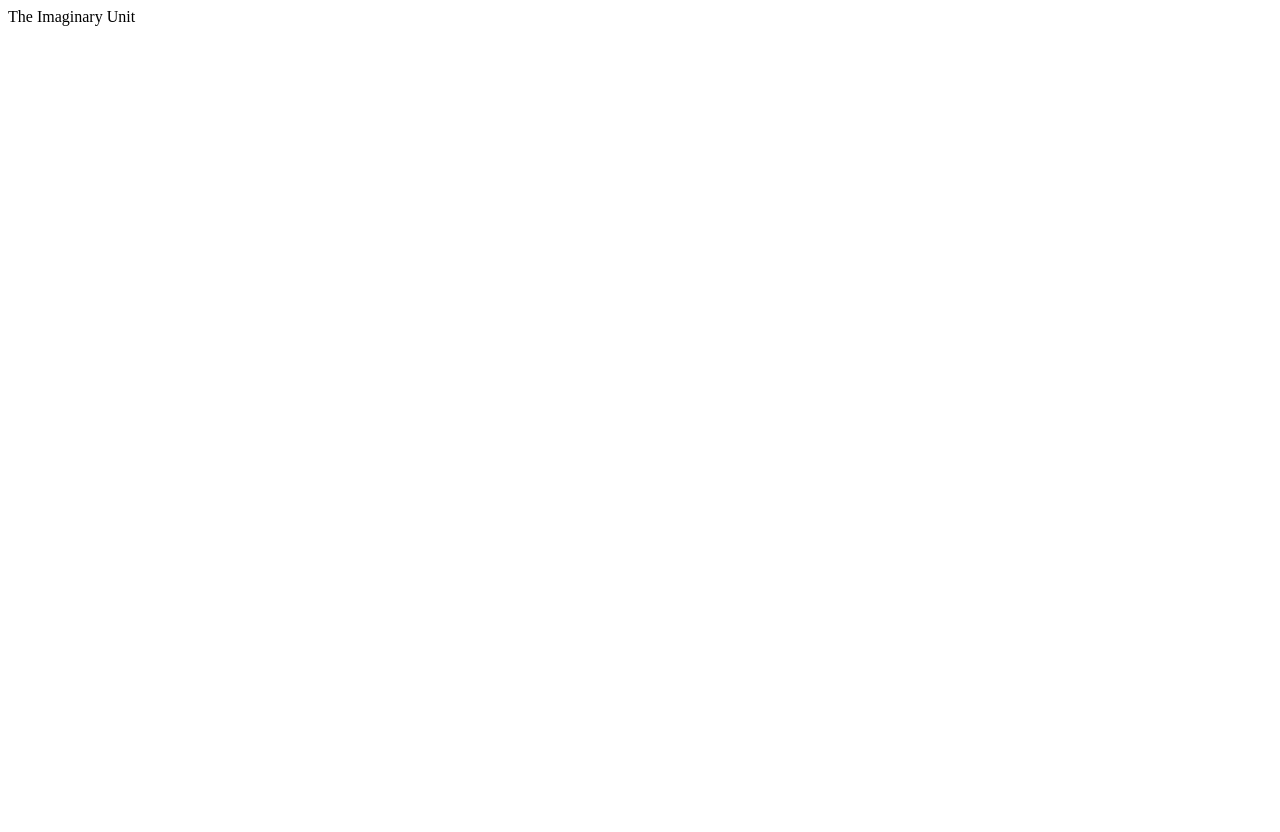
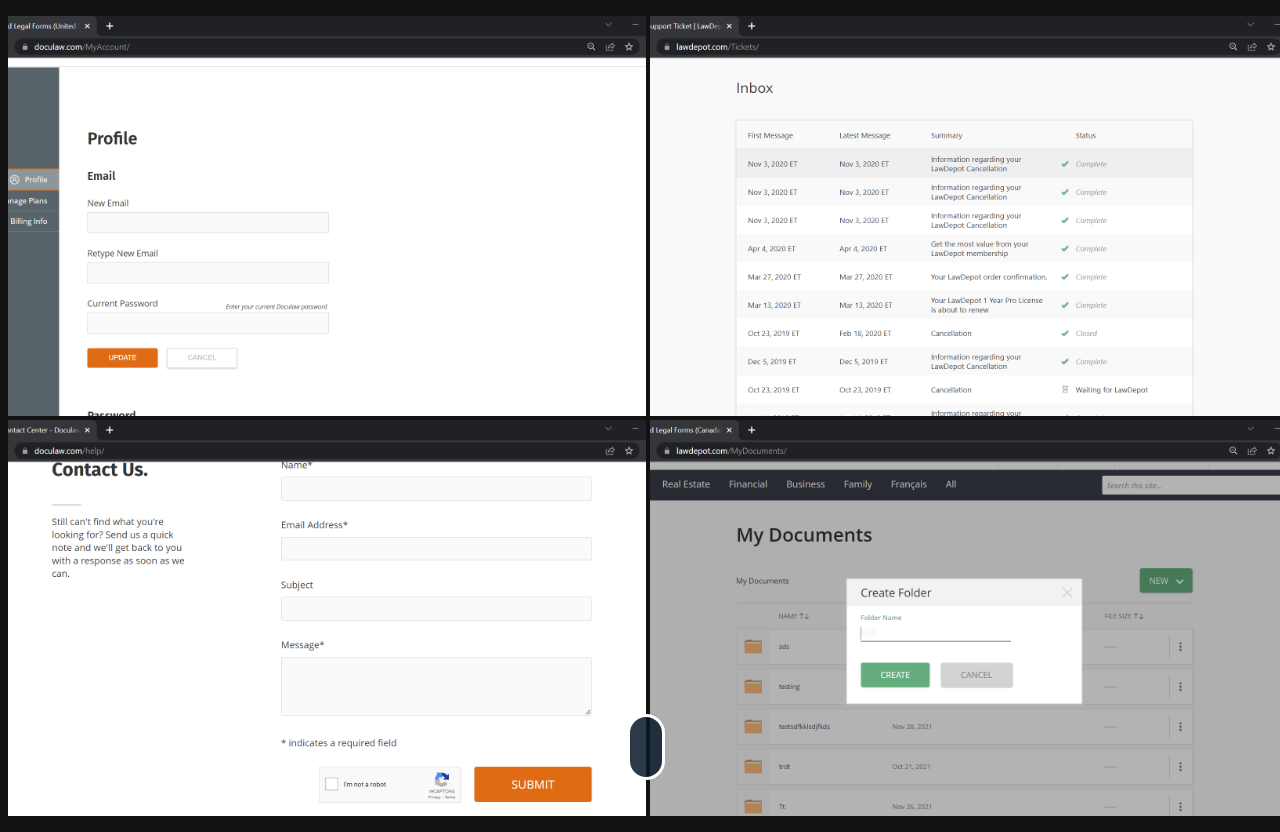
Before and after one commit to ppadam2/the-web-unit, a React (Create React App) app: page / in a window 1280 px wide. Before the commit the page ends 800 px from the top, so only its background shows below. Built offline with nearby package versions, Linux system fonts and the light colour scheme.

Commit message:
Added changes for ImageList component

```diff
--- a/package.json
+++ b/package.json
@@ -3,12 +3,18 @@
   "version": "0.1.0",
   "private": true,
   "dependencies": {
+    "@emotion/react": "^11.9.0",
+    "@emotion/styled": "^11.8.1",
+    "@fontsource/roboto": "^4.5.7",
+    "@mui/icons-material": "^5.8.3",
+    "@mui/material": "^5.8.3",
     "@testing-library/jest-dom": "^5.16.4",
     "@testing-library/react": "^13.3.0",
     "@testing-library/user-event": "^13.5.0",
     "react": "^18.1.0",
     "react-dom": "^18.1.0",
     "react-scripts": "5.0.1",
+    "sass": "^1.52.2",
     "web-vitals": "^2.1.4"
   },
   "scripts": {
--- a/src/App.js
+++ b/src/App.js
@@ -1,7 +1,9 @@
+import ImageList from "./Components/ImageList/ImageList.js";
+
 function App() {
   return (
     <div className="App">
-      The Imaginary Unit
+      <ImageList />
     </div>
   );
 }
--- /dev/null
+++ b/src/Components/ImageList/ImageList.js
@@ -0,0 +1,174 @@
+import React, {useState} from "react";
+import ImageList from '@mui/material/ImageList';
+import ImageListItem from '@mui/material/ImageListItem';
+import Mouse from '../Mouse/Mouse.js'
+import "./ImageList.scss";
+
+export default function StandardImageList() {
+    const itemData = [ // To Do: Figure out a way to fetch this data programmatically
+        {
+            img: '/assets/images/LawDepot/Change-Email-Address.PNG',
+            title: 'Change Email Address',
+        },
+        {
+            img: '/assets/images/LawDepot/Communication-Center.PNG',
+            title: 'Communication Center',
+        },
+        {
+            img: '/assets/images/LawDepot/Contact-Form.PNG',
+            title: 'Contact Form',
+        },
+        {
+            img: '/assets/images/LawDepot/Create-Folder-Popup.PNG',
+            title: 'Create Folder Pop Up',
+        },
+        {
+            img: '/assets/images/LawDepot/Delete-Popup.PNG',
+            title: 'Delete Pop Up',
+        },
+        {
+            img: '/assets/images/LawDepot/Doculaw-Home-Page.PNG',
+            title: 'Doculaw Home Page',
+        },
+        {
+            img: '/assets/images/LawDepot/Document-History-Popup.PNG',
+            title: 'Document History Pop up',
+        },
+        {
+            img: '/assets/images/LawDepot/File-Upload.PNG',
+            title: 'File Upload',
+        },
+        {
+            img: '/assets/images/LawDepot/Folder-Navigation.PNG',
+            title: 'Folder Navigation',
+        },
+        {
+            img: '/assets/images/LawDepot/Item-Details-Popup.PNG',
+            title: 'Item details Popup',
+        },
+        {
+            img: '/assets/images/LawDepot/Move-To-Empty-Folder.PNG',
+            title: 'Move to Empty Folder',
+        },
+        {
+            img: '/assets/images/LawDepot/My-Account-Page.PNG',
+            title: 'My Account',
+        },
+        {
+            img: '/assets/images/LawDepot/My-Documents.PNG',
+            title: 'My Documents',
+        },
+        {
+            img: '/assets/images/LawDepot/All-Documents-Search.PNG',
+            title: 'All Documents',
+        },
+        {
+            img: '/assets/images/LawDepot/My-Files.PNG',
+            title: 'My Files',
+        },
+        {
+            img: '/assets/images/LawDepot/Payment-Method-Popup.PNG',
+            title: 'Payment Method Popup',
+        },
+        {
+            img: '/assets/images/LawDepot/Payment-Method.PNG',
+            title: 'Payment Method',
+        },
+        {
+            img: '/assets/images/LawDepot/Privacy-Policy-Print-Popup.PNG',
+            title: 'Privacy policy print popup',
+        },
+        {
+            img: '/assets/images/LawDepot/Rename-Item-Popup.PNG',
+            title: 'Rename Item Popup',
+        },
+        {
+            img: '/assets/images/LawDepot/Response-Prompt.PNG',
+            title: 'Response Popup',
+        },
+        {
+            img: '/assets/images/LawDepot/Sample-Contract-Form-2.PNG',
+            title: 'Sample Contract Form 2',
+        },
+        {
+            img: '/assets/images/LawDepot/Sample-Contract-Form.PNG',
+            title: 'Sample Contract Form',
+        },
+        {
+            img: '/assets/images/LawDepot/Select-Country-Popup.PNG',
+            title: 'Select Country Popup',
+        },
+        {
+            img: '/assets/images/LawDepot/SEO-Content-Section.PNG',
+            title: 'SEO Content Popup',
+        },
+        {
+            img: '/assets/images/LawDepot/Sign-In-Popup.PNG',
+            title: 'Sign In Pop up',
+        },
+        {
+            img: '/assets/images/LawDepot/Site-Navigation.PNG',
+            title: 'Site Navigation',
+        },
+        {
+            img: '/assets/images/LawDepot/Social-Share-Widget.PNG',
+            title: 'Social Share Widget',
+        },
+        {
+            img: '/assets/images/LawDepot/Social-Share.PNG',
+            title: 'Social Share',
+        }
+    ];
+
+    const [state, setState] = useState({
+        alt: null,
+        src: null,
+        visible: false
+    });
+
+    function updateModal(e) {
+        setState({
+            alt: e.target.alt,
+            src: e.target.src,
+            visible: true
+        })
+    }
+
+    function setDefault() {
+        setState({
+            alt: "",
+            src: "",
+            visible: false
+        })
+    }
+
+    return (
+        <ImageList sx={{ width: 1250, height: 600 }} cols={2} rowHeight={400}>
+            {itemData.map((item) => (
+                <ImageListItem key={item.img} onClick={updateModal}>
+                    <img
+                        src={`${item.img}`}
+                        srcSet={`${item.img}`}
+                        alt={item.title}
+                        loading="lazy"
+                    />
+                </ImageListItem>
+            ))}
+            <Mouse />
+            <Modal alt={state.alt} src={state.src} visible={state.visible} setDefault={setDefault} />
+        </ImageList>
+    );
+}
+
+function Modal(props) {
+    return (
+        <div id="myModal" className={`modal ${props.visible ? "visible" : ""}`} onClick={props.setDefault}>
+            {props.visible &&
+                <>
+                    <img className="modal-content" alt={props.alt} src={props.src}></img>
+                    <div id="caption">{props.alt}</div>
+                </>
+            }
+        </div>
+    )
+}
--- /dev/null
+++ b/src/Components/ImageList/ImageList.scss
@@ -0,0 +1,77 @@
+@import url('https://fonts.googleapis.com/css2?family=Roboto:wght@300;500&display=swap');
+
+body {
+    overflow: hidden;
+    background-color: #121212;
+    font-family: 'Roboto', sans-serif;
+
+    ::-webkit-scrollbar {
+        display: none;
+    }
+
+    .MuiImageList-root {
+        width: 100vw;
+        height: 100vh;
+
+        .MuiImageListItem-root {
+            cursor: pointer;
+
+            &:hover {
+                opacity: 0.7;
+            }
+        }
+    }
+
+    .modal {
+        display: none;
+        position: fixed;
+        z-index: 99;
+        padding-top: 50px;
+        left: 0;
+        top: 0;
+        width: 100%;
+        height: 100vh;
+        overflow: hidden;
+        background-color: rgb(0,0,0);
+        background-color: rgba(0,0,0,0.9);
+        transition: cubic-bezier(1, 0.5, 0, 1);
+
+        .modal-content {
+            margin: auto;
+            display: block;
+            width: 75%;
+        }
+
+        #caption {
+            margin: auto;
+            display: block;
+            width: 80%;
+            max-width: 700px;
+            text-align: center;
+            color: #ccc;
+            padding: 10px 0;
+            height: 150px;
+        }
+
+        .modal-content, #caption {
+            -webkit-animation-name: zoom;
+            -webkit-animation-duration: 0.6s;
+            animation-name: zoom;
+            animation-duration: 0.6s;
+        }
+
+        @-webkit-keyframes zoom {
+            from {-webkit-transform:scale(1)}
+            to {-webkit-transform:scale(2)}
+        }
+
+        @keyframes zoom {
+            from {transform:scale(0.4)}
+            to {transform:scale(1)}
+        }
+    }
+
+    .visible {
+        display: block;
+    }
+}
--- /dev/null
+++ b/src/Components/Mouse/Mouse.js
@@ -0,0 +1,8 @@
+import "./Mouse.scss";
+
+export default function Mouse() {
+    return (<div className="mouse">
+        <div className="scrollWheel">
+        </div>
+    </div>)
+}
--- /dev/null
+++ b/src/Components/Mouse/Mouse.scss
@@ -0,0 +1,50 @@
+.mouse {
+    height: 60px;
+    width: 32px;
+    background-color: rgb(10 25 41 / 86%);
+    border: 3px solid white;
+    border-radius: 32px;
+    position: absolute;
+    bottom: 20px;
+    left: 49%;
+
+    .scrollWheel {
+        height: 20px;
+        width: 2px;
+        background: white;
+        position: absolute;
+        left: 0;
+        right: 0;
+        margin: 0 auto;
+        top: 10px;
+        border-radius: 1px;
+        transform: scaleY(0);
+        animation: scroll 2s linear infinite;
+    }
+}
+
+@keyframes scroll {
+    0% {
+        transform: scaleY(0);
+        transform-origin: top;
+    }
+
+    25% {
+        transform: scaleY(1);
+        transform-origin: top;
+    }
+
+    26% {
+        transform-origin: bottom;
+    }
+
+    50% {
+        transform: scaleY(0);
+        transform-origin: bottom;
+    }
+
+    100% {
+        transform: scaleY(0);
+        transform-origin: bottom;
+    }
+}
--- a/src/index.js
+++ b/src/index.js
@@ -1,5 +1,6 @@
 import React from 'react';
 import ReactDOM from 'react-dom/client';
+import "./index.scss";
 import App from './App';
 
 const root = ReactDOM.createRoot(document.getElementById('root'));
```
Also changed, not shown: src/App.css (added), src/index.scss (added), 1 other file (tests, documents, lock files or other folders).
